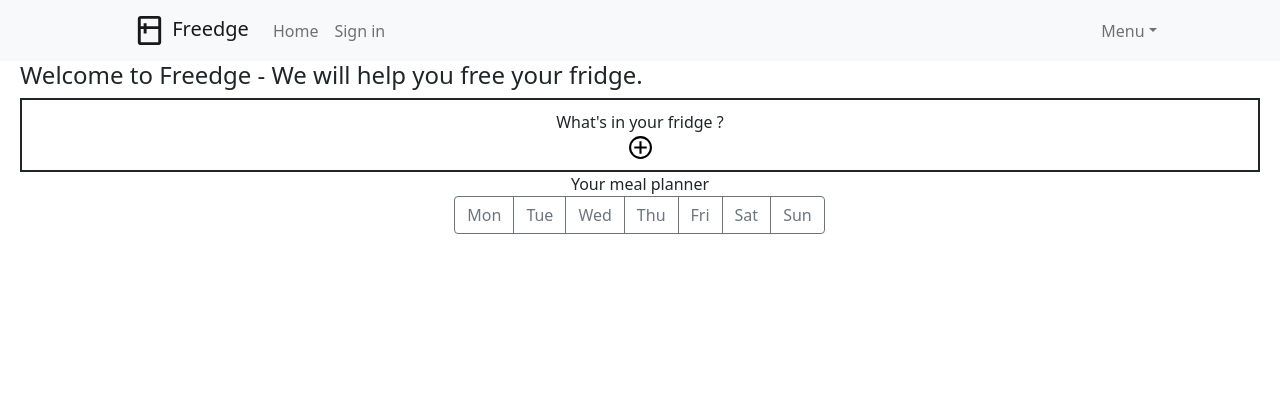
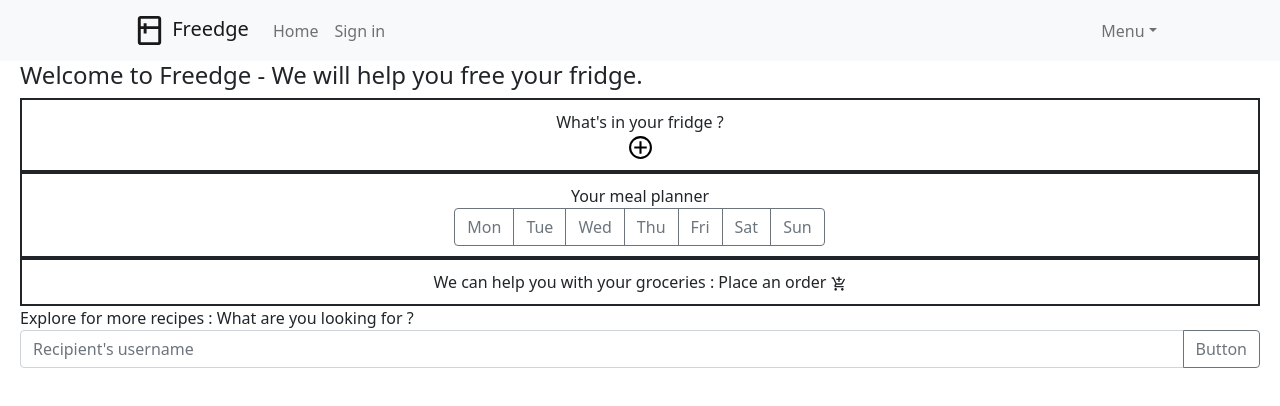
Before and after one commit to JuliaaMuller/Freedge, a React (Create React App) app in the folder client/: page / in a window 1280 px wide. Shown: the top 406 px of the page. Built offline with nearby package versions, Linux system fonts and the light colour scheme.

Commit message:
fixe merge

```diff
--- a/client/src/components/Home.js
+++ b/client/src/components/Home.js
@@ -2,7 +2,8 @@ import React, { useState } from 'react';
 import NavMenu from './NavMenu';
 import './Home.scss';
 import { GrAddCircle } from 'react-icons/gr';
-import { ButtonGroup, ToggleButton } from 'react-bootstrap';
+import { ButtonGroup, ToggleButton, InputGroup, Button, FormControl } from 'react-bootstrap';
+import { MdAddShoppingCart } from 'react-icons/md';
 
 function Home (props) {
 
@@ -48,6 +49,24 @@ function Home (props) {
         ))}
       </ButtonGroup>
     </div>
+    <div className='my-shopping-list'>
+         We can help you with your groceries :
+         Place an order <MdAddShoppingCart className='shopping-cart' onClick={props.onClick}/>
+    </div>
+    <div className='explore-recipes'>
+         Explore for more recipes :
+         What are you looking for ?
+  <InputGroup className="mb-3">
+    <FormControl
+      placeholder="Recipient's username"
+      aria-label="Recipient's username"
+      aria-describedby="basic-addon2"
+    />
+    <Button variant="outline-secondary" id="button-addon2">
+      Button
+    </Button>
+  </InputGroup>
+    </div>
   </main>
 
 
--- a/client/src/components/Home.scss
+++ b/client/src/components/Home.scss
@@ -11,11 +11,21 @@ text-align: center;
 }
 
 .go-to-ingredients {
-  font-size: 25px;
+font-size: 25px;
 }
 
 .my-meal-planner {
-  text-align: center;
+text-align: center;
+padding: 10px;
+border-color: black;
+border: solid 2px;
+text-align: center;
+}
 
-
+.my-shopping-list {
+text-align: center;
+padding: 10px;
+border-color: black;
+border: solid 2px;
+text-align: center;
 }
```
